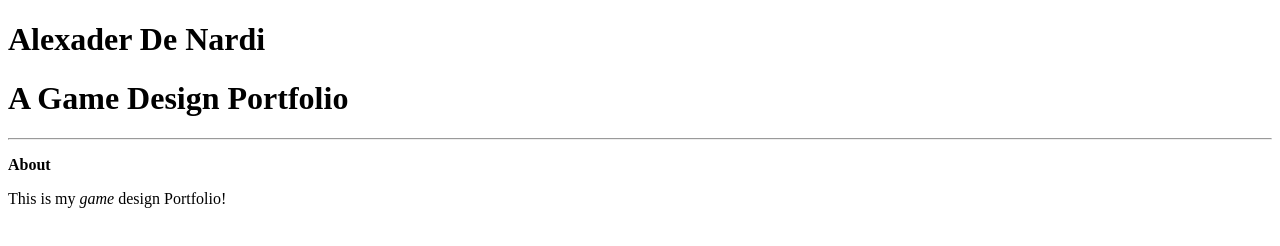
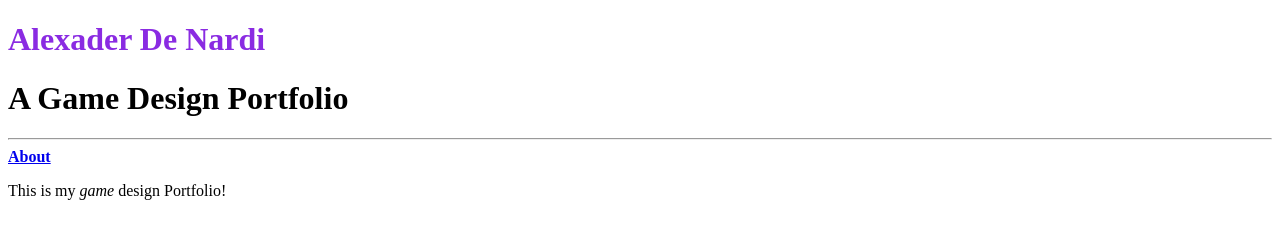
Before and after one commit to ad3nardi/ad3nardi-github.io, a plain HTML site: page index.html in a window 1280 px wide. Drawn offline with Linux system fonts and the light colour scheme.

Commit message:
AboutLink

```diff
--- a/index.html
+++ b/index.html
@@ -8,10 +8,10 @@
     </head>
 
     <body>
-        <h1>Alexader De Nardi</h1>
+        <h1 style="color: blueviolet;">Alexader De Nardi</h1>
         <h1>A Game Design Portfolio</h1>
         <hr/>
-        <p><b>About</b><link rel="About" href="about.html"></p>
+        <a href="http://https://ad3nardi.github.io/about.html"><b>About</b></a>
 
 
         <p>This is my <i>game</i> design Portfolio!</p>
```
Also changed, not shown: about.html (+1 -1 lines), styles.css (added).
